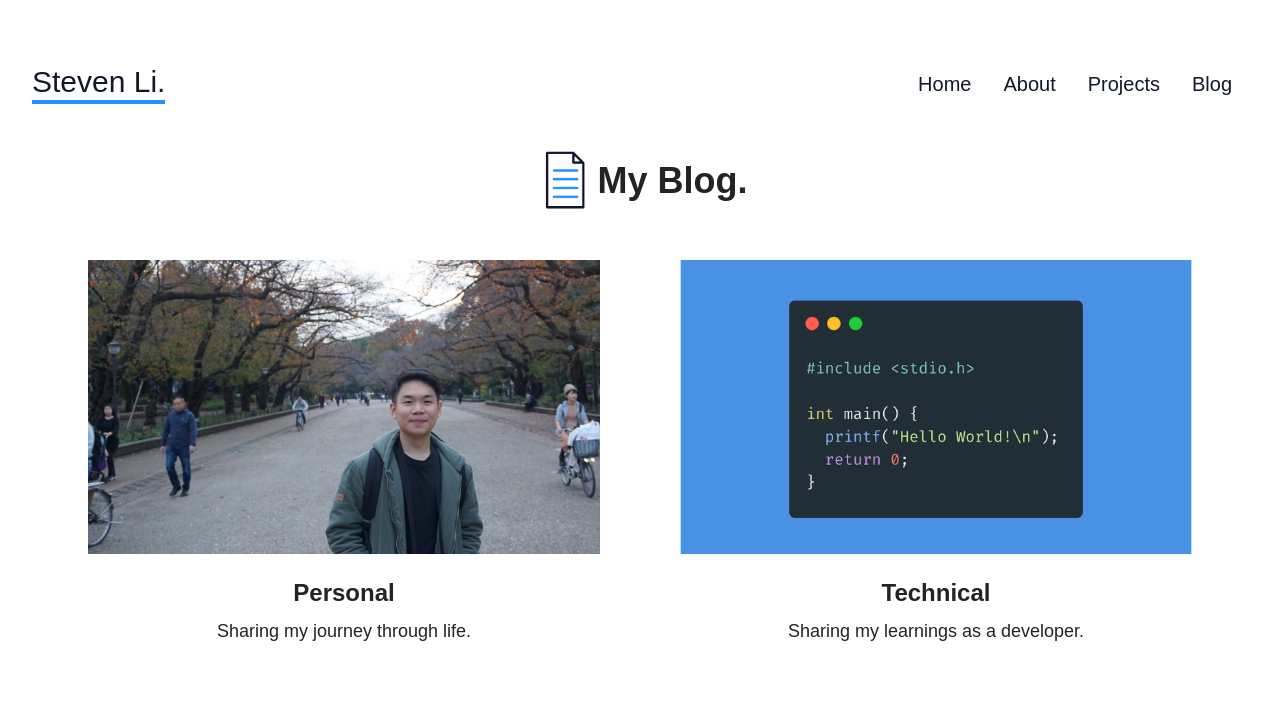
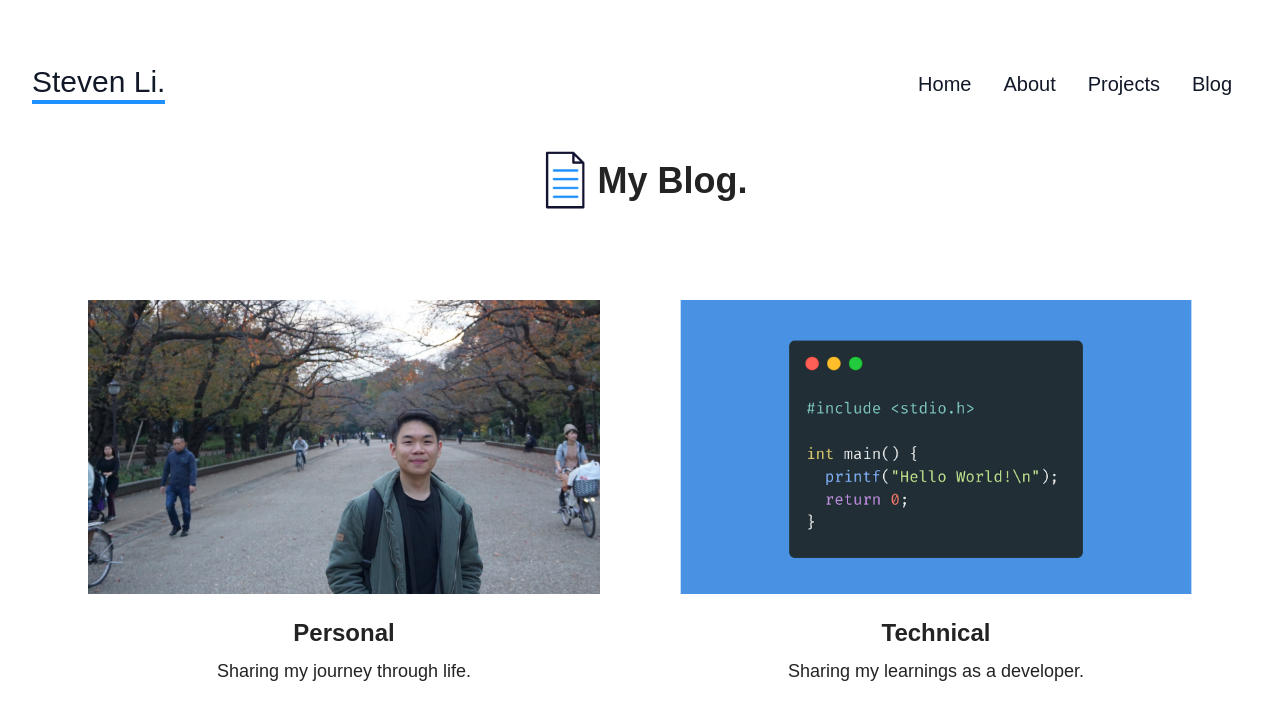
Before and after one commit to s-li1/portfolio, a Next.js app: page /blog in a window 1280 px wide. Shown: the top 720 px of the page. Built offline with nearby package versions, Linux system fonts and the light colour scheme.

Commit message:
added spacing for blog header

```diff
--- a/pages/blog/index.tsx
+++ b/pages/blog/index.tsx
@@ -11,7 +11,7 @@ export default function Blog() {
         <Container title="Blog - Steven Li" description="Sharing my journey through life and programming">
             <div className="text-center md:flex md:justify-center md:items-center md:absolute md:inset-0">
                 <div>
-                    <h1 className="text-4xl font-semibold p-10 self-center text-center">
+                    <h1 className="text-4xl font-semibold p-10 self-center text-center md:my-10">
                         <span className="inline-block align-middle">
                             <Image src={Document} alt="Code" width="65" height="65"/>
                         </span>
```
